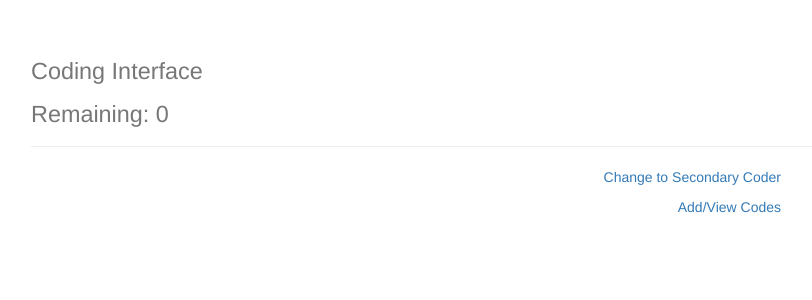
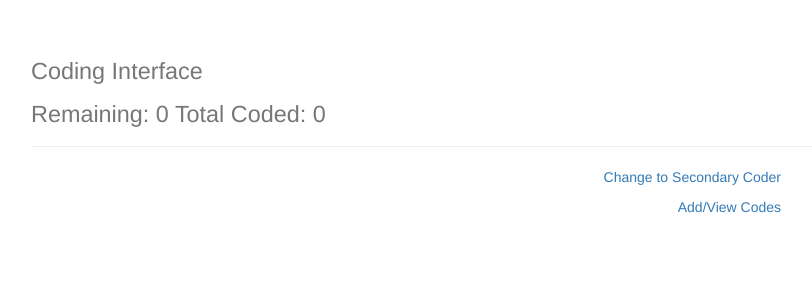
Before and after one commit to rosscg/crisis-data, a Django app: page /coding_interface/1 in a window 1280 px wide. Shown: the part 52-352 px from the top of the page, without its empty margins (54-866 px from the left). Run offline with Django 3.2, Linux system fonts and the light colour scheme; data comes from the database, SQL or seed files in the repository; data that the repository does not hold is empty; parts of the project's set-up code (start-up, migrations or seed data) failed here and were passed over; some libraries are stand-ins or nearby versions.

Commit message:
added batching for Tweet coding

```diff
--- a/streamcollect/static/css/streamcollect.css
+++ b/streamcollect/static/css/streamcollect.css
@@ -9,11 +9,26 @@ body {
     padding: 5px;
     margin: 10px;
     border: 2px solid grey;
-    border-radius: 5px;
+    border-radius: 10px;
+}
+
+.added_tweet {
+    padding: 15px;
+    margin: 10px;
+    border: 5px solid SteelBlue;
+    border-radius: 10px;
+    height:140px;
+    font-size:140%;
 }
 
 .streamed_tweet {
-    background-color: lightblue;
+    padding: 15px;
+    margin: 10px;
+    border: 5px solid SteelBlue;
+    border-radius: 10px;
+    height:140px;
+    font-size:140%;
+    background-color: powderblue;
 }
 
 .top_margin_20 { margin-top:20px; }
--- a/streamcollect/templates/streamcollect/coding_interface.html
+++ b/streamcollect/templates/streamcollect/coding_interface.html
@@ -6,17 +6,16 @@
   <div class="page-header">
     <h1 class="title"><small>Coding Interface</small></h1>
     {% if coder != '0' %}
-      <h1 class="title"><small>Remaining: {{ count }}</small></h1>
+      <h1 class="title"><small>Remaining: {{ remaining }} Total Coded: {{ total_coded }}</small></h1>
     {% endif %}
   </div>
 
-{% if count != 0 and coder != '0' %}
+{% if remaining != 0 and coder != '0' %}
   <div class="row">
     <div class="col-sm-8">
-      <div class="user_details">
-        <p style="font-size:140%;">{{ tweet.text }}</p>
-        <p><a href="http://www.twitter.com/{{ tweet.author.screen_name }}/status/{{ tweet.tweet_id }}" target="_blank">Source</a></p>
-        <p><a href="{% url 'user_details' user_id=tweet.author.user_id %}">Author</a></p>
+      <div class="added_tweet">
+        <p>{{ tweet.text }}</p>
+        <p>&emsp;<a href="http://www.twitter.com/{{ tweet.author.screen_name }}/status/{{ tweet.tweet_id }}" target="_blank">Source</a>&emsp;&emsp;&emsp;<a href="{% url 'user_details' user_id=tweet.author.user_id %}">Author</a></p>
       </div>
     </div>
   </div>
--- a/streamcollect/views.py
+++ b/streamcollect/views.py
@@ -105,17 +105,32 @@ def functions(request):
 
 def coding_interface(request, coder):
     if coder is '1':
-        tweet_query = Tweet.objects.filter(data_source__gt=0).filter(datacode__isnull=True) # Select un-coded Tweet from streams
+        try:
+            d = DataCode.objects.get(data_code_id=0)
+        except:
+            d = DataCode(data_code_id=0, name='To Be Coded')
+            d.save()
+        if DataCode.objects.get(data_code_id=0).tweets.all().count() is 0:
+            tweet_all = Tweet.objects.filter(data_source__gt=0).filter(datacode__isnull=True) # Select un-coded Tweet from streams
+            tweet_sample = tweet_all.order_by('?')[:10]                     #TODO: Scales very poorly, reconsider using random.sample to extract by row
+            for i in tweet_sample:
+                    new_coder = Coder(tweet=i, data_code=d)
+                    new_coder.save()
+        tweet_query = DataCode.objects.get(data_code_id=0).tweets.all()
+        remaining = Tweet.objects.filter(data_source__gt=0).filter(~Q(datacode__data_code_id__gt=0)).count()
+        count = tweet_query.count()
     else:
-        tweet_query = Tweet.objects.filter(datacode__isnull=False).filter(~Q(coder__coder_id=coder))
-    count = tweet_query.count() # Select coded Tweet which hasn't been coded by the current coder.
+        tweet_query = Tweet.objects.filter(datacode__isnull=False).filter(~Q(coder__coder_id=coder)).filter(datacode__data_code_id__gt=0) # Select coded Tweet which hasn't been coded by the current coder.
+        count = tweet_query.count()
+        remaining = count
     if count > 0:
         rand = random.randint(0, (count-1))
         tweet = tweet_query[rand]
     else:
         tweet = None
-    codes = DataCode.objects.order_by('data_code_id')
-    return render(request, 'streamcollect/coding_interface.html', {'tweet': tweet, 'codes': codes, 'coder': coder, 'count': count})
+    total_coded = Coder.objects.filter(coder_id=int(coder)).filter(data_code__data_code_id__gt=0).count() #Total coded by current coder
+    codes = DataCode.objects.order_by('data_code_id')[1:] #Excludes 0 'to be coded' code
+    return render(request, 'streamcollect/coding_interface.html', {'tweet': tweet, 'codes': codes, 'coder': coder, 'remaining': remaining, 'total_coded': total_coded})
 
 
 def twitter_auth(request):
@@ -330,7 +345,8 @@ def submit(request):
         coder_id = request.POST['coder']
         tweet = Tweet.objects.get(tweet_id=tweet_id)
         data_code = DataCode.objects.get(data_code_id=code_id)
-        coder = Coder(tweet=tweet, data_code=data_code, coder_id=coder_id)
+        coder = Coder(tweet=tweet, data_code=data_code, coder_id=coder_id) #Add new code classification
+        Coder.objects.filter(tweet=tweet).filter(data_code__data_code_id=0).delete() #Delete 'To Be Coded' classification
         coder.save()
         return redirect('/coding_interface/{}'.format(coder_id))
 
```
Also changed, not shown: streamcollect/templates/streamcollect/user_details.html (+8 -9 lines).
